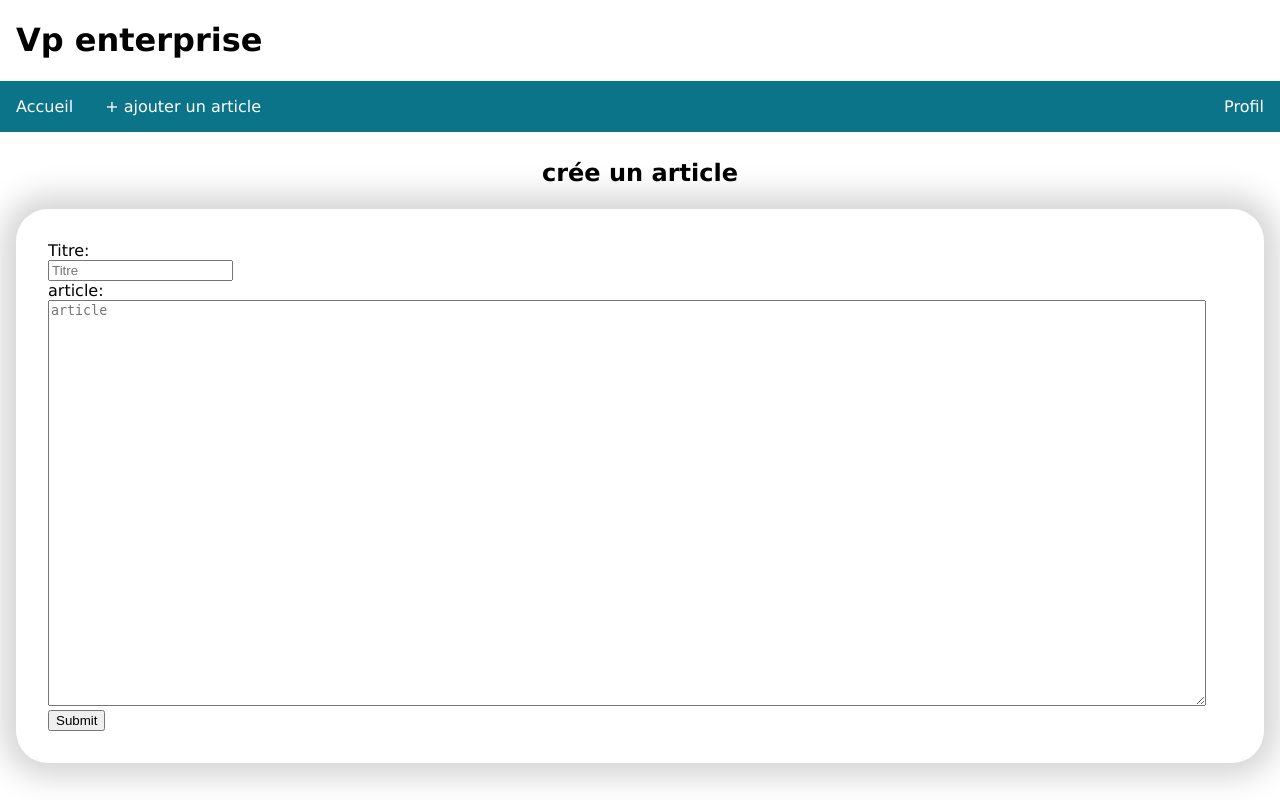
After one commit to orkeilius/voiture-piscine, a PHP site: page /addArticle.php in a window 1280 px wide. The commit adds this page. Run offline with PHP 8.4, Linux system fonts and the light colour scheme; the visitor is signed in with stand-in values (Sample User, id 1); data that the repository does not hold is empty.

Commit message:
add basic add article page

```diff
--- /dev/null
+++ b/site dynamique/addArticle.php
@@ -0,0 +1,34 @@
+<?php session_start(); include('module/dbTools.php'); ?>
+<!DOCTYPE html>
+<html>
+
+<head>
+    <?php include("module/head.php") ?>
+</head>
+
+<body>
+    <?php
+    if (getUserAccess() > 3) {
+        header("Location: /");
+    } else {
+        include("module/header.php"); ?>
+        <section>
+            <h2> crée un article</h2>
+            <div class="itemWarper">
+                <form action="action.php" method="post">
+                    <input type='hidden' name='action' value='addArticle' />
+                    <label for="title" >Titre:</label><br/>
+                    <input type="text" name="title" placeholder="Titre" required><br/>
+                    <label for="content" >article:</label><br/>
+                    <textarea name="content" placeholder="article" required></textarea>
+                    <input type="submit">
+                </form>
+            </div>
+        </section>
+
+    <?php include("module/footer.php");
+    }
+    ?>
+</body>
+
+</html>
--- a/site dynamique/main.css
+++ b/site dynamique/main.css
@@ -113,7 +113,7 @@ section {
     overflow: hidden;
 }
 
-form {
+.formCenter {
     text-align: center;
 }
 
@@ -128,6 +128,10 @@ form {
 .entry:valid {
     border-color: var(--valide-color);
 
+}
+textarea{
+    width: 90vw;
+    height: 50vh;
 }
 
 #svgBackground {
```
